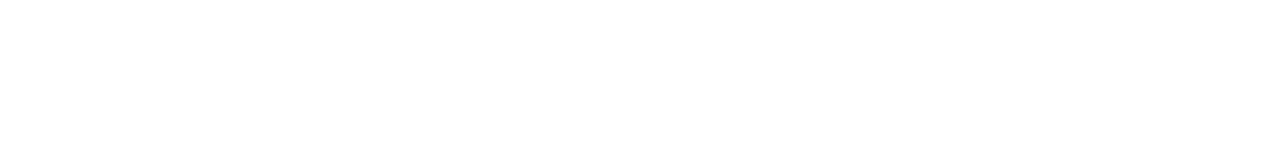
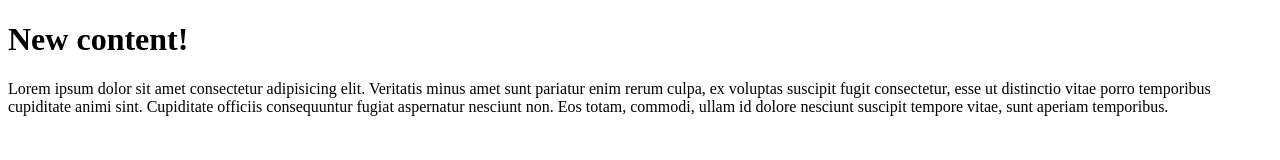
Before and after one commit to CerealJim/git-branching-lesson, a plain HTML site: page index.html in a window 1280 px wide. Drawn offline with Linux system fonts and the light colour scheme.

Commit message:
Added content to index

```diff
--- a/index.html
+++ b/index.html
@@ -7,6 +7,7 @@
   <title>Git branching lesson on test</title>
 </head>
 <body>
-
+  <h1>New content!</h1>
+  <p>Lorem ipsum dolor sit amet consectetur adipisicing elit. Veritatis minus amet sunt pariatur enim rerum culpa, ex voluptas suscipit fugit consectetur, esse ut distinctio vitae porro temporibus cupiditate animi sint. Cupiditate officiis consequuntur fugiat aspernatur nesciunt non. Eos totam, commodi, ullam id dolore nesciunt suscipit tempore vitae, sunt aperiam temporibus.</p>
 </body>
 </html>
```
